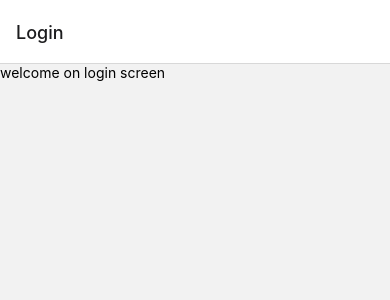
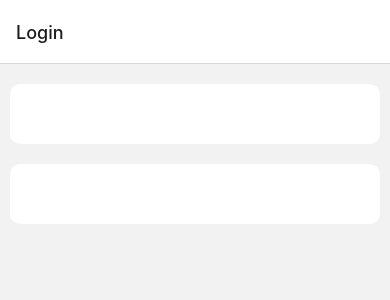
Before and after one commit to Shahbazqammar11/ArmyTestApp, a React Native app: screen /Login in a window 390 px wide. Shown: the top 300 px of the page. Built offline with nearby package versions, Linux system fonts and the light colour scheme.

Commit message:
setup a input componenet login screen and theme utils

```diff
--- a/src/components/input.jsx
+++ b/src/components/input.jsx
@@ -1,14 +1,32 @@
-import { StyleSheet, Text, View } from "react-native";
+import { View, StyleSheet, TextInput, Text } from "react-native";
 import React from "react";
+import { colors } from "../utils/theme";
 
-const input = () => {
+function Input({ inputTitle }) {
   return (
-    <View>
-      <Text>input</Text>
+    <View style={styles.container}>
+      <Text style={styles.title}> {inputTitle} </Text>
+
+      <TextInput />
     </View>
   );
-};
+}
 
-export default input;
+const styles = StyleSheet.create({
+  container: {
+    width: "100%",
+    height: 60,
+    padding: 10,
+    borderRadius: 10,
+    marginVertical: 10,
+    justifyContent: "center",
+    backgroundColor: colors.white,
+  },
 
-const styles = StyleSheet.create({});
+  title: {
+    fontSize: 10,
+    color: colors.secondary,
+  },
+});
+
+export { Input };
--- a/src/screens/login.jsx
+++ b/src/screens/login.jsx
@@ -1,14 +1,18 @@
 import { StyleSheet, Text, View } from "react-native";
 import React from "react";
+import { Input } from "../components/Input";
 
-const login = () => {
+export default function Login({}) {
   return (
-    <View>
-      <Text>welcome on login screen</Text>
+    <View style={styles.form}>
+      <Input />
+      <Input />
     </View>
   );
-};
+}
 
-export default login;
-
-const styles = StyleSheet.create({});
+const styles = StyleSheet.create({
+  form: {
+    padding: 10,
+  },
+});
--- a/src/utils/theme.js
+++ b/src/utils/theme.js
@@ -1,14 +1,11 @@
-import { StyleSheet, Text, View } from "react-native";
-import React from "react";
-
-const theme = () => {
-  return (
-    <View>
-      <Text>theme</Text>
-    </View>
-  );
+const colors = {
+  primary: "#DB3022",
+  secondary: "#2A3541", // A darker shade of primary color
+  accentColor: "#FFD700", // A complementary or contrasting color
+  black: "#000000",
+  white: "#FFFFFF",
+  danger: "red",
+  success: "green",
 };
 
-export default theme;
-
-const styles = StyleSheet.create({});
+export { colors };
```
